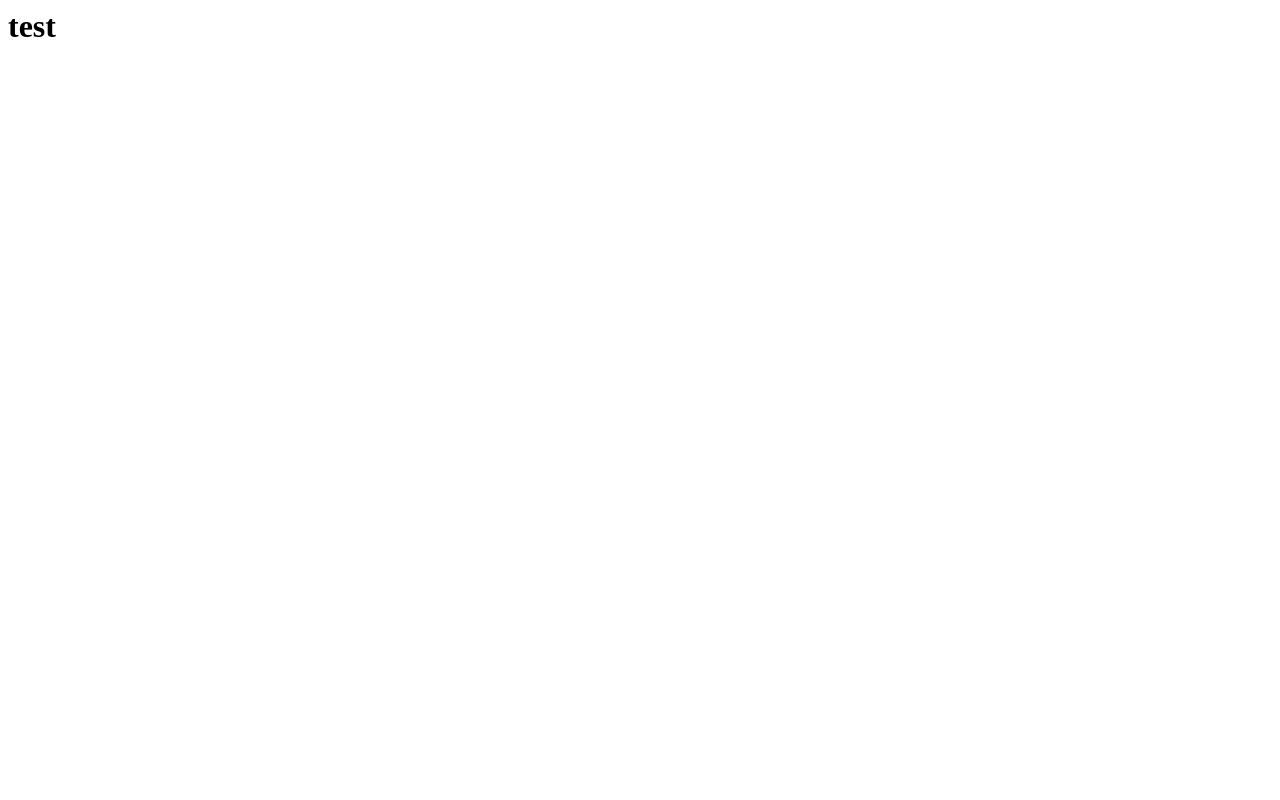
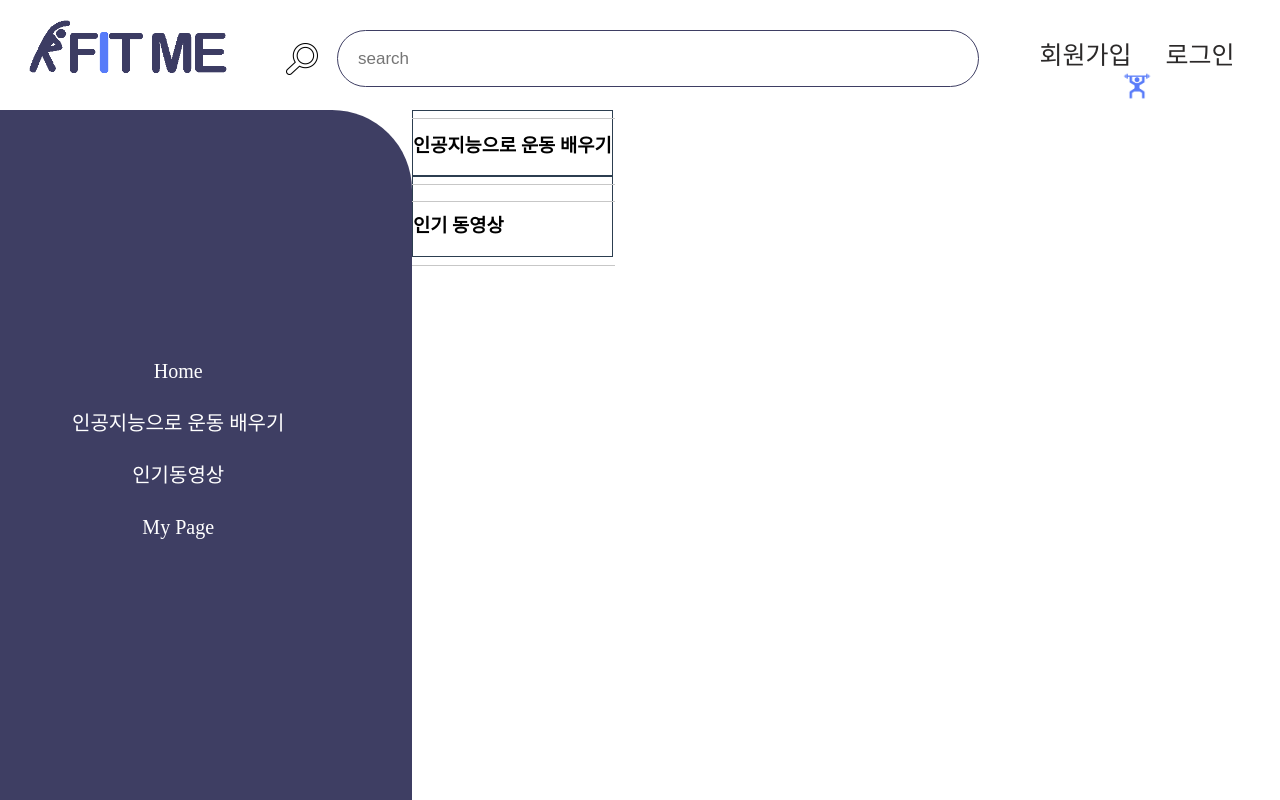
Before and after one commit to yesjiyoung/TeamProject_OSSHola, a Django app: page /logout/ in a window 1280 px wide. Before the commit the page is almost empty. Run offline with Django 3.2, Linux system fonts and the light colour scheme.

Commit message:
[Front] style : base, home

```diff
--- /dev/null
+++ b/django-project/homeT/static/css/common.css
@@ -0,0 +1,226 @@
+/*
+[stylesheet 설명]
+body: 전체 배경색
+outer: 가장 외곽의 둥근 사각형
+top_nav: 화면 상단에 위치하는 nav바
+content: nav바 밑에 위치할 본문 내용(flex, 모든아이템이 세로중앙에 위치하게, 높이는 100%)
+*/
+
+
+
+/* 전체 구조 */
+body{
+    background: white;
+    margin: 0;
+}
+.outer{
+    position:absolute;
+    top:50%;
+    left:50%;
+    background: white;
+    transform:translate(-50%, -50%);
+    /* top: 50%;
+    left: 50%;
+    transform: translate(-50%, -50%); */
+    /* display: flex; */
+    /* align-items: center; */
+    /* height:100%;
+    width: 100%; */
+    border-radius: 100px;
+    width: 100%;
+    height: 100%;
+}
+.content {
+    display: flex;
+    /* justify-content: space-between; */
+    /* align-items: center; */
+    height: calc(100% - 110px);
+}
+/* 끝 */
+
+/* 상단 네브바 */
+.top_nav{
+    border-radius: 100px 100px 0px 0px / 100px 100px 20px 0px;
+    width: 100%; /* 0731 PM 19:10 기준 가로 넓이임*/
+    height: 110px;
+    display: flex;
+    background-color: white;
+}
+
+#box-left {
+flex: 1;
+text-align: center;
+/* padding: 40px 0; */
+
+}
+
+.img_logo{
+    padding-top: 20px;
+    max-width:100%;
+    width: 200px;
+}
+
+/* .img_logo{
+    width: 180px;
+    height: 30px;
+} */
+
+#box-center {
+flex: 3;
+text-align: left;
+padding: 30px 0;
+
+}
+input    {
+    vertical-align: middle;
+    margin-right: 15px;
+}
+input:focus{
+    outline:none;
+}
+.input_box{
+    padding: 20px;
+    border: 1.8px solid #3E3E63;
+    border-radius : 30px;
+    width:600px;
+    height:15px;
+    font-size: 17px;
+}
+.input_button {
+    width:32px;
+    height:32px;
+    cursor: pointer;
+    padding-left: 30px;
+}
+
+  #box-right {
+    flex: 1;
+    margin: 0 auto;
+    padding: 35px 0;
+  }
+  #box-right ul{
+      float: left;
+      text-align: center;
+      margin: 0;
+      padding: 0;
+  }
+  .li{
+      list-style-type: none;
+      display: inline-block;
+      text-align: center;
+      outline : lpx dotted #3E3E63;
+      margin-right: 30px;
+      font-size: 25px;
+  }
+/* 끝 */
+
+/*네브바 추가 */
+
+/* a태그 속성 추가 */
+#box-right a{
+    text-decoration:none;
+    color: black;
+}
+
+#box-right ul li a{
+    color: #2b2929;
+
+}
+
+/* 서브바 추가 */
+#box-right li ul {
+    text-align: left;
+    background: #3E3E63;
+    display: none;
+    height:auto;
+    padding: 0;
+    margin:0px;
+    border:0px;
+    position:absolute;
+    width:150px;
+    z-index:200;
+
+}
+#box-right li:hover ul {
+    border-radius: 35px;
+    display: block;  /* 마우스 커서 올리면 서브메뉴 보이게 하기 */
+    /* text-align: center; */
+    margin-left: auto;
+    margin-right: auto;
+    }
+#box-right li ul li{
+    text-align: left;
+    display:inline-block;
+    line-height: 35px;
+    height: auto;
+    padding: 0px;
+    height: 35px;
+    /* border-bottom: 2px solid #2ec3af ; */
+    /* position: relative; */
+    margin-left: 22px;
+    font-size: 23px;
+}
+/* 추가 끝 */
+
+
+
+
+
+
+/*왼쪽 nav 부분 css*/
+.left_part{
+    border-radius: 0 80px 0 0 / 0 80px 0 0;
+    background-color: #3E3E63;
+    width: 380px;
+    height: calc(100%-110px);
+    padding: 0 16px;
+    display: -ms-flexbox;
+    display: flex;
+    -ms-flex-align: center;
+    align-items: center;
+    text-align: center;
+}
+
+.about_us h1 {
+    color: white;
+}
+.column{
+    position: relative;
+    float: left;
+    width:100%;
+    padding-right:16px;
+    text-align: center;
+}
+
+
+.left_nav{
+    padding-right: 40px;
+}
+
+
+.left_nav_item{
+    list-style-type: none;
+    position: relative;
+    display: block;
+    margin-bottom: 25px;
+    font-size: 14px;
+    line-height: 25px;
+    text-align: center;
+}
+
+.left_nav_item a{
+    text-decoration: none;
+    color: white;
+    font-size: 20px;
+}
+
+.left_nav_item a img {
+    width: 30px;
+    height: 30px;
+}
+/* 끝 */
+
+
+hr{
+    float: left;
+}
--- a/django-project/homeT/templates/base.html
+++ b/django-project/homeT/templates/base.html
@@ -0,0 +1,98 @@
+{% load static %}
+
+
+<!DOCTYPE html>
+<html lang="en">
+
+<head>
+    <title>{% block title %}{% endblock %}</title>
+
+    <link rel="stylesheet" type="text/css" href="{% static 'css/home.css'%}">
+    <link rel="stylesheet" type="text/css" href="{% static 'css/common.css'%}">
+
+</head>
+
+<body>
+    <div class="container">
+        <div class="outer"><!--상단부-->
+
+            <div class="top_nav"><!-- <p>상단 네비게이션</p> -->
+
+                <!-- 왼쪽 -->
+                <div id="box-left">
+                    <a href="{% url 'home' %}">
+                        <img class="img_logo" src="{% static 'image/로고.png'%}">
+                    </a>
+
+                </div>
+                <!-- 중앙 -->
+                <div id='box-center'>
+                    <form>
+                        <input class="input_button" type="image" src="{% static 'image/find.png'%}" alt="Submit">
+                        <input class="input_box" type="text" placeholder="search">
+                    </form>
+                </div>
+                <!-- 오른쪽 -->
+                <div id='box-right' style="font-family:'a옛날목욕탕L'">
+                    <ul>
+                        {% if user.is_authenticated %}
+                        <li><a href="javascript:{document.getElementById('logout').submit()}"
+                                style="font-size:20px;"><img src="{%static 'image/log-out.png'%}" width="25px"
+                                    height="25px">로그아웃</a></li>
+                        <form id="logout" method="POST" action="{% url 'logout' %}">
+                            {% csrf_token %}
+                            <input_type="hidden" />
+                            <!--숨겨진 폼 작성-->
+                        </form>
+                        <li><a><img src="{%static 'image/profile.png'%}" width="30" height="30"></a>
+                            <ul><br>
+
+                                {% else %}
+                                <li class="li"><a href="{% url 'signup' %}" style="font-family:'a옛날목욕탕L'">회원가입</a></li>
+                                <li class="li"><a href="{% url 'login' %}" style="font-family:'a옛날목욕탕L'">로그인</a></li>
+                                <li class="li"><a><img src="{%static 'image/profile.png'%}" width="30" height="30"></a>
+
+                                    {% endif %}
+                                </li>
+                            </ul>
+                </div>
+            </div>
+
+            <div class="content">
+                <!--왼쪽 부분(nav)-->
+                <div class="left_part" style="font-family:'a옛날목욕탕L'">
+                    <div class="row">
+                        <div class="column">
+                        </div>
+                        <div class="column">
+                            <nav>
+                                <ul class="left_nav">
+                                    <li class="left_nav_item">
+                                        <a href="{% url 'home' %}">
+                                            Home</a>
+                                        <!--홈화면으로 href-->
+                                    </li>
+                                    <li class="left_nav_item">
+                                        <a href="{% url 'cate_place' %}">인공지능으로 운동 배우기</a>
+                                        <!--인공지능으로 운동 배우기 화면으로 href-->
+                                    </li>
+                                    <li class="left_nav_item">
+                                        <a href="{% url 'schedule' %}">인기동영상</a>
+                                        <!--인기동영상 화면으로 href-->
+                                    </li>
+                                    <li class="left_nav_item">
+                                        <a href="{% url 'setting' %}">My Page</a>
+                                        <!--마이페이지 화면으로 href-->
+                                    </li>
+                                </ul>
+                            </nav>
+                        </div>
+                    </div>
+                </div>
+
+                {% block content %}
+                {% endblock %}
+            </div>
+        </div>
+    </div>
+</body>
--- a/django-project/homeT/templates/home.html
+++ b/django-project/homeT/templates/home.html
@@ -1 +1,39 @@
-<h1>test</h1>
+{% extends 'base.html' %}
+
+{% block content %}
+                <!--오른쪽 부분-->
+                <div class="right_part">
+
+                    <hr width="100%" size="0.5" color="#c7c7c7">
+                    <!--PART1 인공지능으로 운동 배우기-->
+                    <div style="border:1px solid #2C3E50"class="cate">
+
+                        <div class="cate_name">
+                            <h3>인공지능으로 운동 배우기</h3>
+                        </div>
+
+
+                        <div class="cate_box">
+
+                        </div>
+
+                    </div>
+                    <hr width="100%" size="0.5" color="#c7c7c7">
+
+
+                    <hr width="100%" size="0.5" color="#c7c7c7">
+                    <!--PART2 인기 동영상-->
+                    <div style="border:1px solid #2C3E50" class="cate">
+
+                        <div class="cate_name">
+                            <h3>인기 동영상</h3>
+                        </div>
+
+                        <div class="cate_box">
+                        </div>
+
+                    </div>
+                    <hr width="100%" size="0.5" color="#c7c7c7">
+
+                </div>
+{% endblock %}
```
Also changed, not shown: django-project/homeT/static/css/base.css (+60 -0 lines), django-project/homeT/static/image/find.png (added), django-project/homeT/static/image/log-out.png (added), django-project/homeT/static/image/profile.png (added), django-project/homeT/static/image/로고.png (added).
